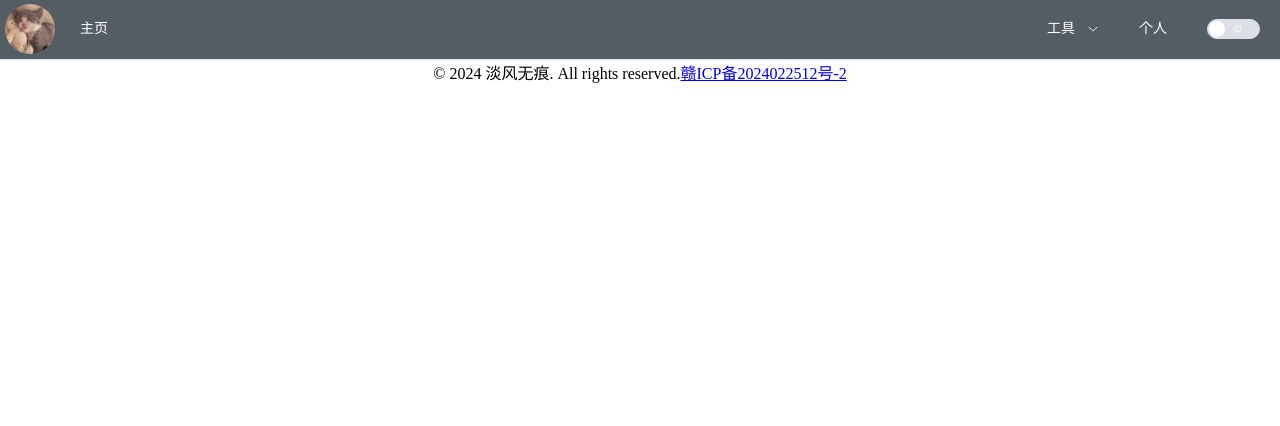
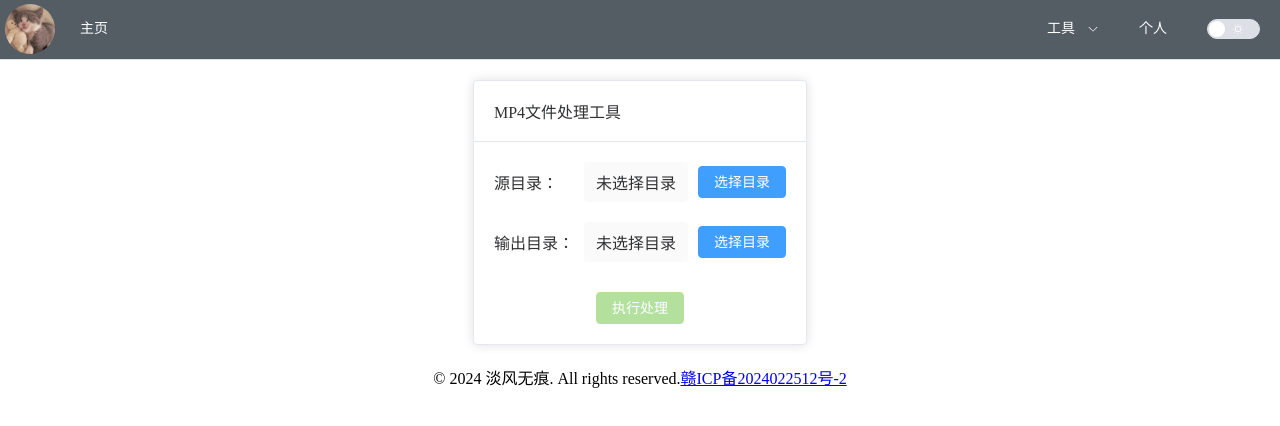
Before and after one commit to 422846044/my-little-nest, a Vue app: page /test in a window 1280 px wide. Shown: the top 426 px of the page. Built offline with nearby package versions, Linux system fonts and the light colour scheme.

Commit message:
2025.7.23

```diff
--- /dev/null
+++ b/src/components/Test.vue
@@ -0,0 +1,189 @@
+<script setup>
+import { ref } from 'vue';
+import { ElMessage } from 'element-plus';
+
+const sourceDirectory = ref(null);
+const outputDirectory = ref(null);
+const isProcessing = ref(false);
+const processStatus = ref('');
+
+// 处理目录选择
+const handleSourceSelect = async () => {
+  try {
+    const dirHandle = await window.showDirectoryPicker();
+    sourceDirectory.value = dirHandle;
+    processStatus.value = '';
+  } catch (err) {
+    if (err.name !== 'AbortError') {
+      ElMessage.error('选择源目录失败');
+    }
+  }
+};
+
+const handleOutputSelect = async () => {
+  try {
+    const dirHandle = await window.showDirectoryPicker();
+    outputDirectory.value = dirHandle;
+    processStatus.value = '';
+  } catch (err) {
+    if (err.name !== 'AbortError') {
+      ElMessage.error('选择输出目录失败');
+    }
+  }
+};
+
+// 递归处理目录
+async function* getFilesRecursively(dirHandle) {
+  for await (const entry of dirHandle.values()) {
+    if (entry.kind === 'directory') {
+      yield* getFilesRecursively(entry);
+    } else if (entry.kind === 'file' && entry.name.toLowerCase().endsWith('.mp4')) {
+      yield { file: entry, path: entry.name };
+    }
+  }
+}
+
+// 执行处理
+const executeProcess = async () => {
+  if (!sourceDirectory.value || !outputDirectory.value) {
+    ElMessage.warning('请先选择源目录和输出目录');
+    return;
+  }
+
+  isProcessing.value = true;
+  processStatus.value = '正在处理文件...';
+  let processedCount = 0;
+
+  try {
+    for await (const { file, path } of getFilesRecursively(sourceDirectory.value)) {
+      // 创建与文件同名的目录
+      const dirName = path.slice(0, -4); // 移除.mp4后缀
+      let newDirHandle;
+      try {
+        newDirHandle = await outputDirectory.value.getDirectoryHandle(dirName, { create: true });
+      } catch (err) {
+        ElMessage.error(`创建目录 ${dirName} 失败`);
+        continue;
+      }
+
+      // 复制文件
+      try {
+        const fileData = await file.getFile();
+        const newFileHandle = await newDirHandle.getFileHandle(file.name, { create: true });
+        const writable = await newFileHandle.createWritable();
+        await writable.write(fileData);
+        await writable.close();
+        processedCount++;
+      } catch (err) {
+        ElMessage.error(`处理文件 ${file.name} 失败`);
+      }
+    }
+
+    processStatus.value = `处理完成！共处理 ${processedCount} 个文件`;
+    ElMessage.success(processStatus.value);
+  } catch (err) {
+    processStatus.value = '处理过程中出错';
+    ElMessage.error(err.message);
+  } finally {
+    isProcessing.value = false;
+  }
+};
+</script>
+
+<template>
+  <div class="container">
+    <el-card class="box-card">
+      <template #header>
+        <div class="card-header">
+          <span>MP4文件处理工具</span>
+        </div>
+      </template>
+
+      <div class="input-group">
+        <span class="label">源目录：</span>
+        <div class="path-display">
+          {{ sourceDirectory ? '已选择目录' : '未选择目录' }}
+        </div>
+        <el-button type="primary" @click="handleSourceSelect">
+          选择目录
+        </el-button>
+      </div>
+
+      <div class="input-group">
+        <span class="label">输出目录：</span>
+        <div class="path-display">
+          {{ outputDirectory ? '已选择目录' : '未选择目录' }}
+        </div>
+        <el-button type="primary" @click="handleOutputSelect">
+          选择目录
+        </el-button>
+      </div>
+
+      <div class="action-group">
+        <el-button
+          type="success"
+          :disabled="!sourceDirectory || !outputDirectory || isProcessing"
+          :loading="isProcessing"
+          @click="executeProcess"
+        >
+          {{ isProcessing ? '处理中...' : '执行处理' }}
+        </el-button>
+      </div>
+
+      <div v-if="processStatus" :class="['status', { 'processing': isProcessing }]">
+        {{ processStatus }}
+      </div>
+    </el-card>
+  </div>
+</template>
+
+<style scoped>
+.container {
+  max-width: 800px;
+  margin: 20px auto;
+  padding: 0 20px;
+}
+
+.card-header {
+  display: flex;
+  justify-content: space-between;
+  align-items: center;
+}
+
+.input-group {
+  display: flex;
+  align-items: center;
+  margin-bottom: 20px;
+  gap: 10px;
+}
+
+.label {
+  min-width: 80px;
+}
+
+.path-display {
+  flex: 1;
+  padding: 8px 12px;
+  background-color: var(--el-fill-color-lighter);
+  border-radius: 4px;
+  min-height: 20px;
+}
+
+.action-group {
+  display: flex;
+  justify-content: center;
+  margin-top: 30px;
+}
+
+.status {
+  margin-top: 20px;
+  padding: 10px;
+  border-radius: 4px;
+  text-align: center;
+  background-color: var(--el-fill-color-lighter);
+}
+
+.processing {
+  color: var(--el-color-primary);
+}
+</style>
--- a/src/router/index.js
+++ b/src/router/index.js
@@ -3,13 +3,15 @@ import Home from '../components/Home.vue'
 import About from '../components/About.vue'
 import Djc from '../components/Djc.vue'
 import Text from '../components/Text.vue'
+import Test from '../components/Test.vue'
 
 const routes = [
   { path: '/home', component: Home },
   { path: '/', redirect:'/home' },
   { path: '/about', component: About },
   { path: '/tools/djc', component: Djc },
-  { path: '/text', component: Text }
+  { path: '/text', component: Text },
+  { path: '/test', component: Test }
 ]
 
 const router = createRouter({
```
